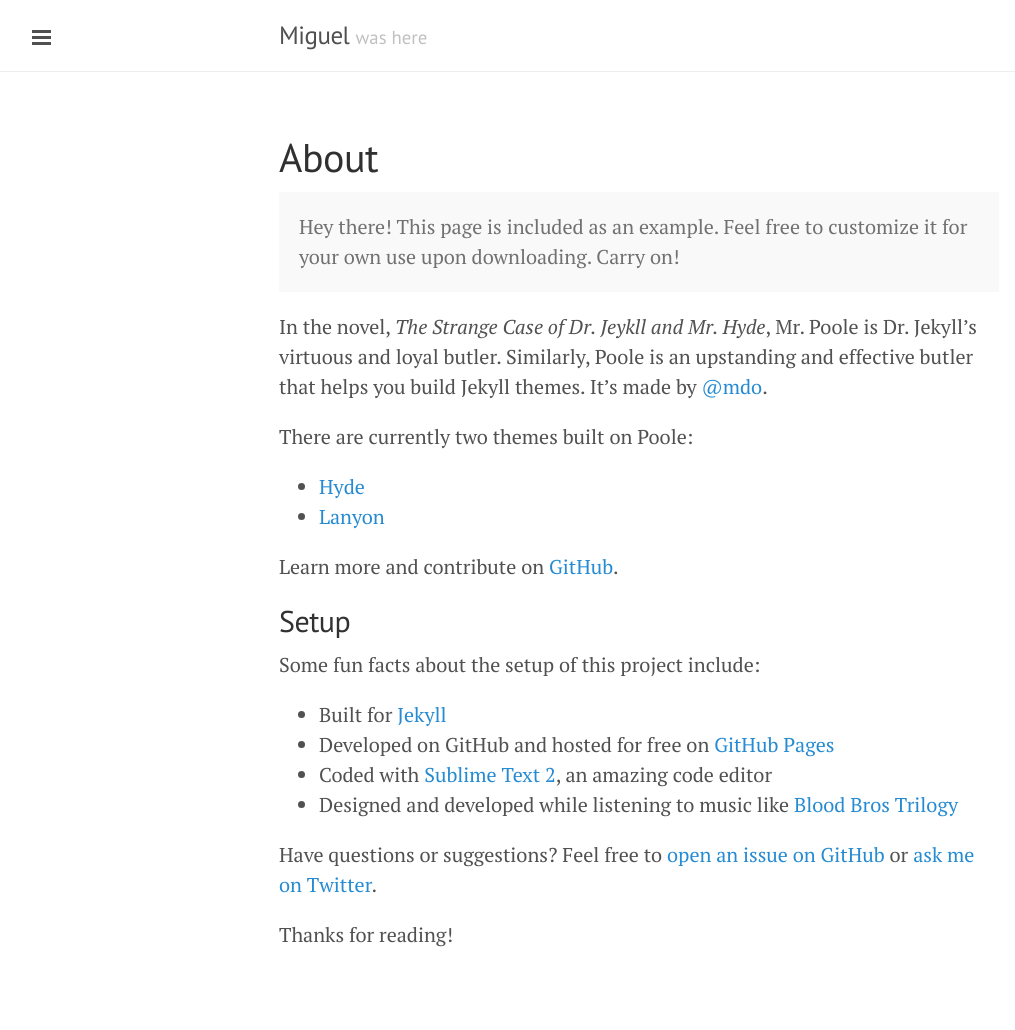
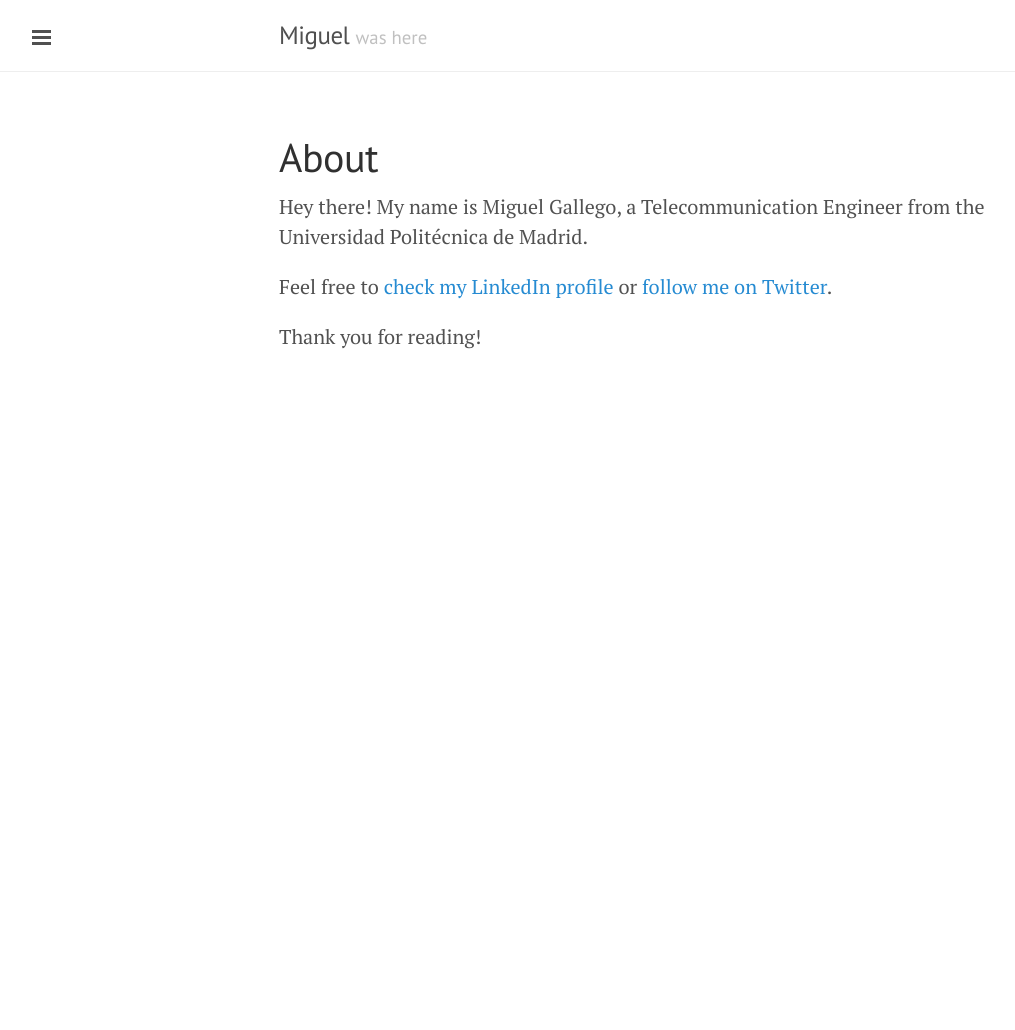
Before and after one commit to pumako/pumako.github.io, a Jekyll site: the page built from about.md, in a window 1280 px wide. Shown: the whole page, without its empty margins (1-1016 px from the left). Built offline with Jekyll 4.4.1, drawn with Linux system fonts in a browser that asks for light colours; Markdown is read by kramdown in place of the engine named in the settings; after the commit the page ends 900 px from its top, so only the background shows below that.

Commit message:
Editing About page

```diff
--- a/about.md
+++ b/about.md
@@ -3,28 +3,8 @@ layout: page
 title: About
 ---
 
-<p class="message">
-  Hey there! This page is included as an example. Feel free to customize it for your own use upon downloading. Carry on!
-</p>
+Hey there! My name is Miguel Gallego, a Telecommunication Engineer from the Universidad Politécnica de Madrid.
 
-In the novel, *The Strange Case of Dr. Jeykll and Mr. Hyde*, Mr. Poole is Dr. Jekyll's virtuous and loyal butler. Similarly, Poole is an upstanding and effective butler that helps you build Jekyll themes. It's made by [@mdo](https://twitter.com/mdo).
+Feel free to [check my LinkedIn profile](http://es.linkedin.com/in/miggalroo/en) or [follow me on Twitter](https://twitter.com/miguelglhf).
 
-There are currently two themes built on Poole:
-
-* [Hyde](http://hyde.getpoole.com)
-* [Lanyon](http://lanyon.getpoole.com)
-
-Learn more and contribute on [GitHub](https://github.com/poole).
-
-## Setup
-
-Some fun facts about the setup of this project include:
-
-* Built for [Jekyll](http://jekyllrb.com)
-* Developed on GitHub and hosted for free on [GitHub Pages](https://pages.github.com)
-* Coded with [Sublime Text 2](http://sublimetext.com), an amazing code editor
-* Designed and developed while listening to music like [Blood Bros Trilogy](https://soundcloud.com/maddecent/sets/blood-bros-series)
-
-Have questions or suggestions? Feel free to [open an issue on GitHub](https://github.com/poole/issues/new) or [ask me on Twitter](https://twitter.com/mdo).
-
-Thanks for reading!
+Thank you for reading!
```
